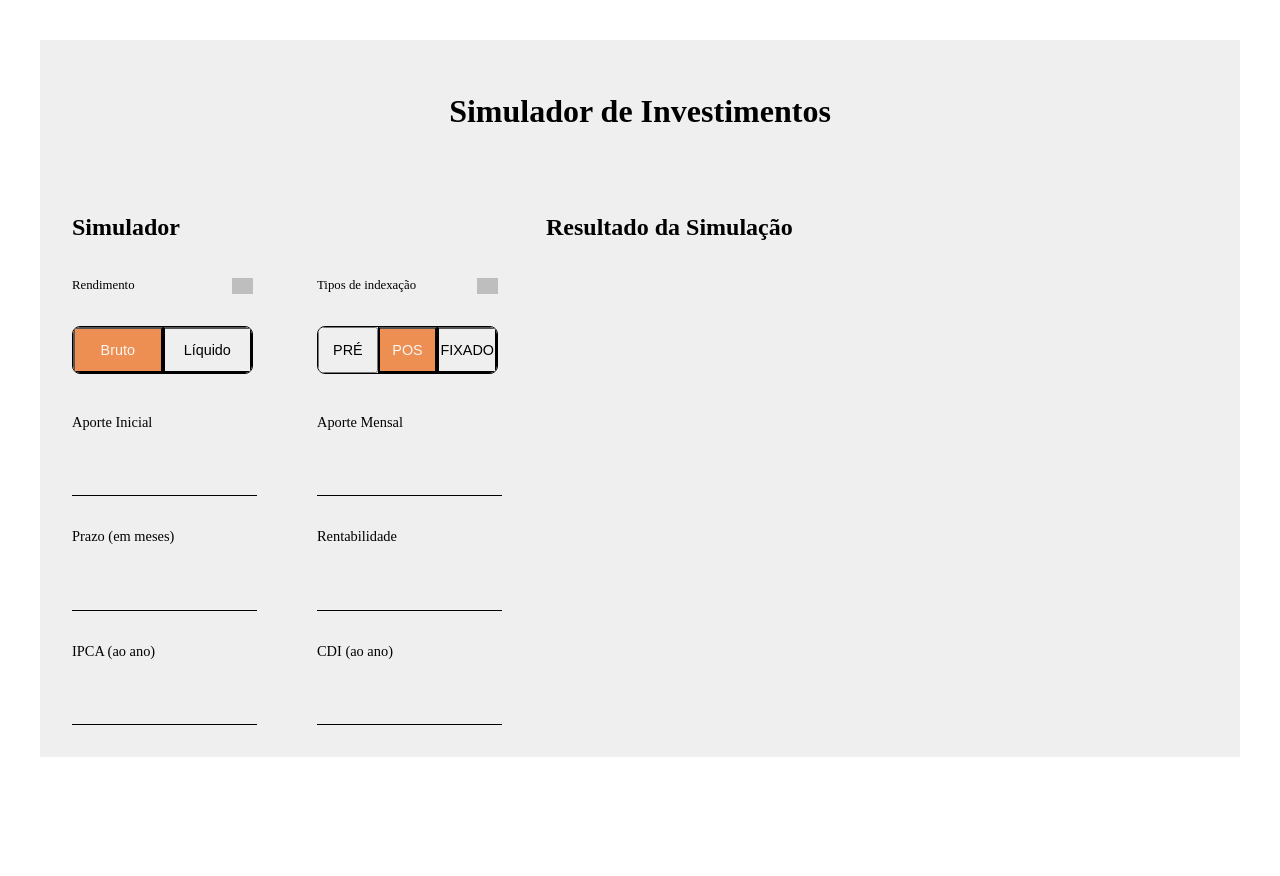
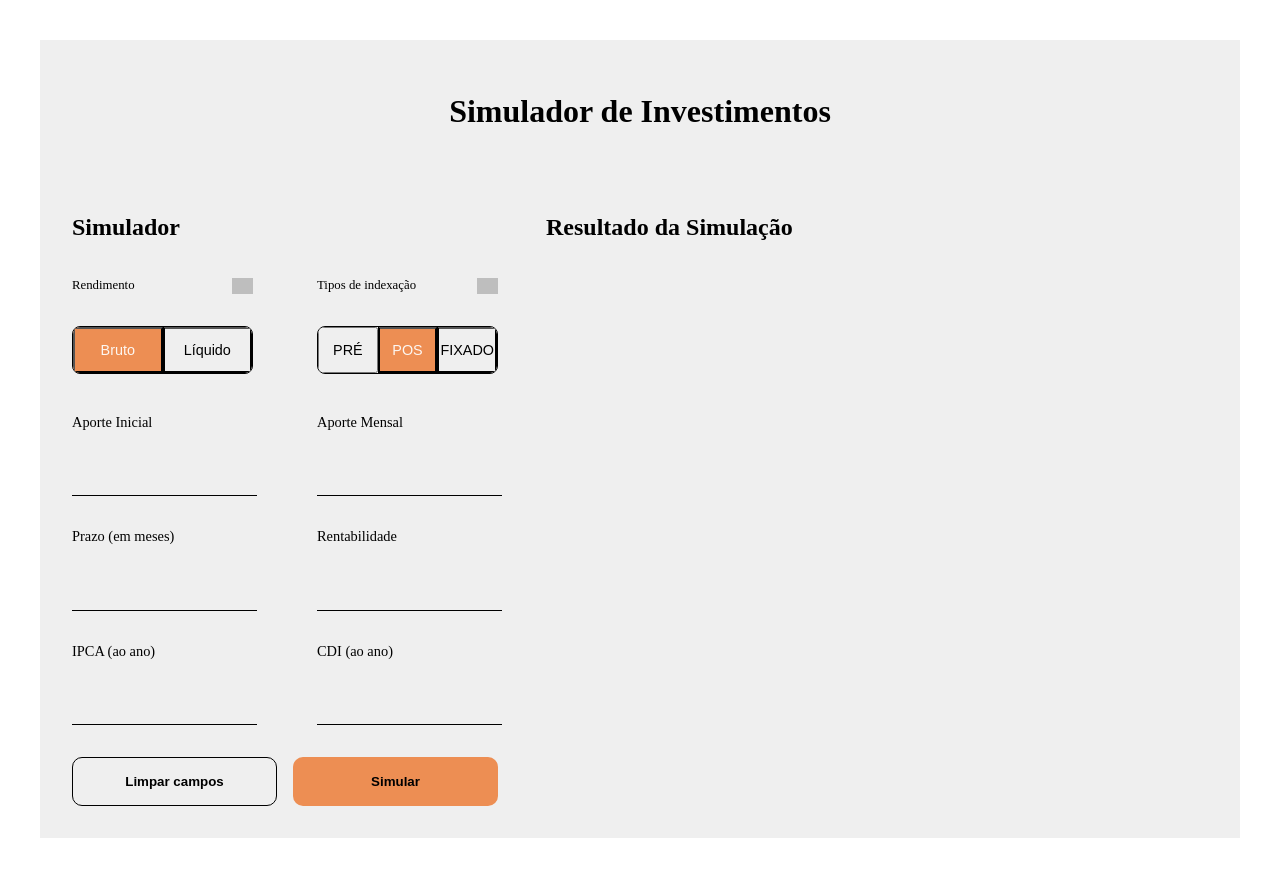
Before and after one commit to rnatu/simulador-de-investimentos, a React (Create React App) app in the folder frontend/: page / in a window 1280 px wide. Before the commit the page ends 800 px from the top, so only its background shows below. Built offline with nearby package versions, Linux system fonts and the light colour scheme; grey boxes are pictures that could not be loaded; the HTML template or start-up script is replaced by a standard one.

Commit message:
feat(SimulatorCard): add simulator card buttons

```diff
--- a/frontend/src/components/SimulatorCard/index.tsx
+++ b/frontend/src/components/SimulatorCard/index.tsx
@@ -39,6 +39,10 @@ export function SimulatorCard() {
           </div>
         </div>
       </div>
+      <div className={styles.simulatorCardButtons}>
+        <button type="button">Limpar campos</button>
+        <button type="button">Simular</button>
+      </div>
     </div>
   );
 }
--- a/frontend/src/components/SimulatorCard/styles.module.scss
+++ b/frontend/src/components/SimulatorCard/styles.module.scss
@@ -26,4 +26,42 @@
       margin-top: 2rem;
     }
   }
+
+  .simulatorCardButtons {
+    display: flex;
+
+    justify-content: space-between;
+    align-items: center;
+    margin-top: 2rem;
+    gap: 1rem;
+
+    button {
+      flex: 1;
+      font-weight: 700;
+      padding: 1rem 0;
+      border-radius: 10px;
+
+      border: 1px solid black;
+
+      &:hover {
+        opacity: 80%;
+        transition: 0.2s;
+      }
+    }
+
+    button + button {
+      border-color: transparent;
+      background-color: #ed8e53;
+    }
+  }
 }
+
+@media (max-width: 375px) {
+  .simulatorCardButtons {
+    flex-direction: column;
+
+    button {
+      width: 100%;
+    }
+  }
+}
--- a/frontend/src/pages/Home/styles.module.scss
+++ b/frontend/src/pages/Home/styles.module.scss
@@ -7,6 +7,7 @@
 
     .homeHeader {
       text-align: center;
+
       h1 {
         font-weight: 700;
       }
@@ -22,11 +23,8 @@
 
 @media (max-width: 1024px) {
   .homeContent {
-    margin-top: 4rem;
-    display: flex;
     flex-direction: column;
 
     align-items: center;
-    gap: 3rem;
   }
 }
```
